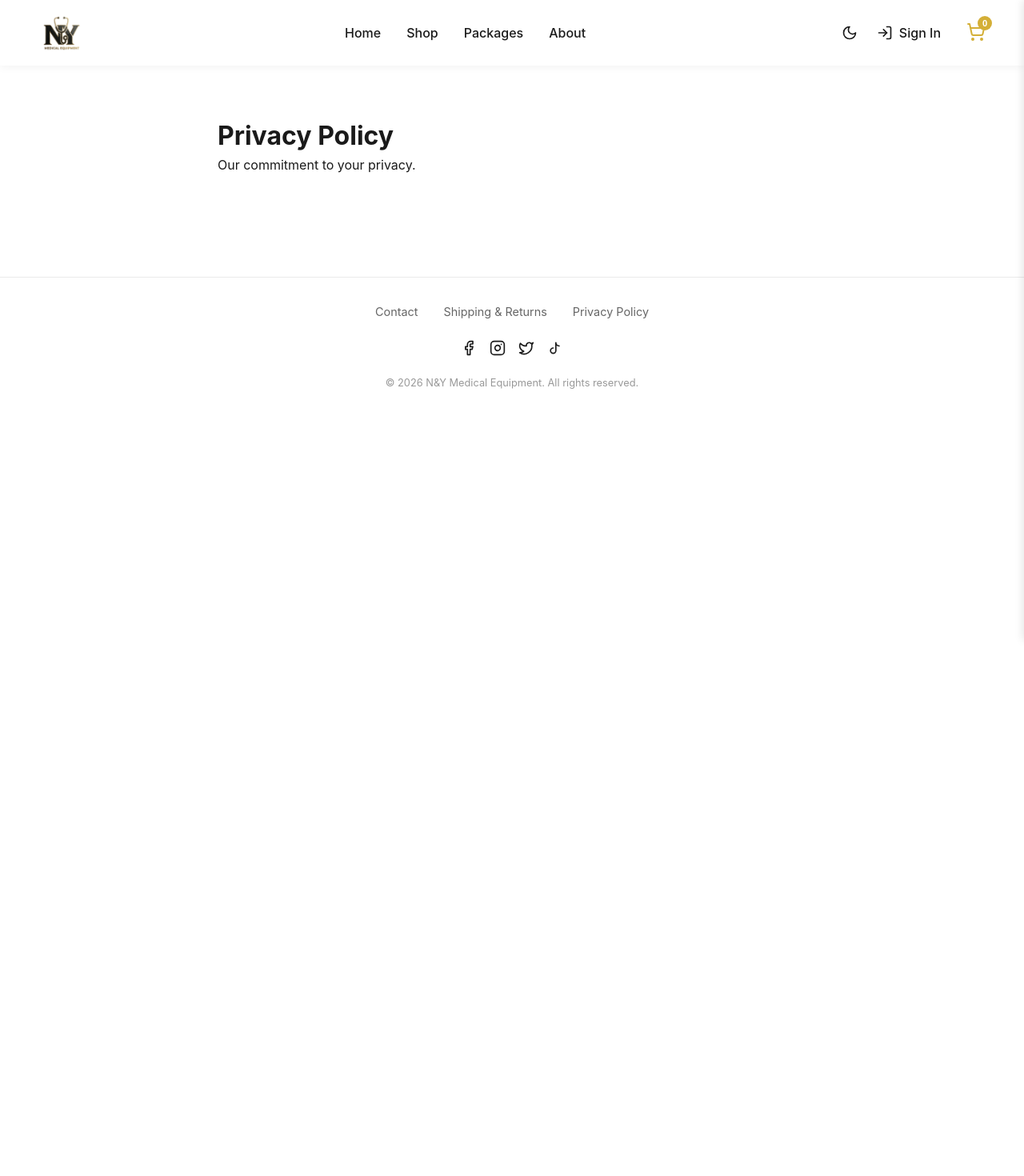
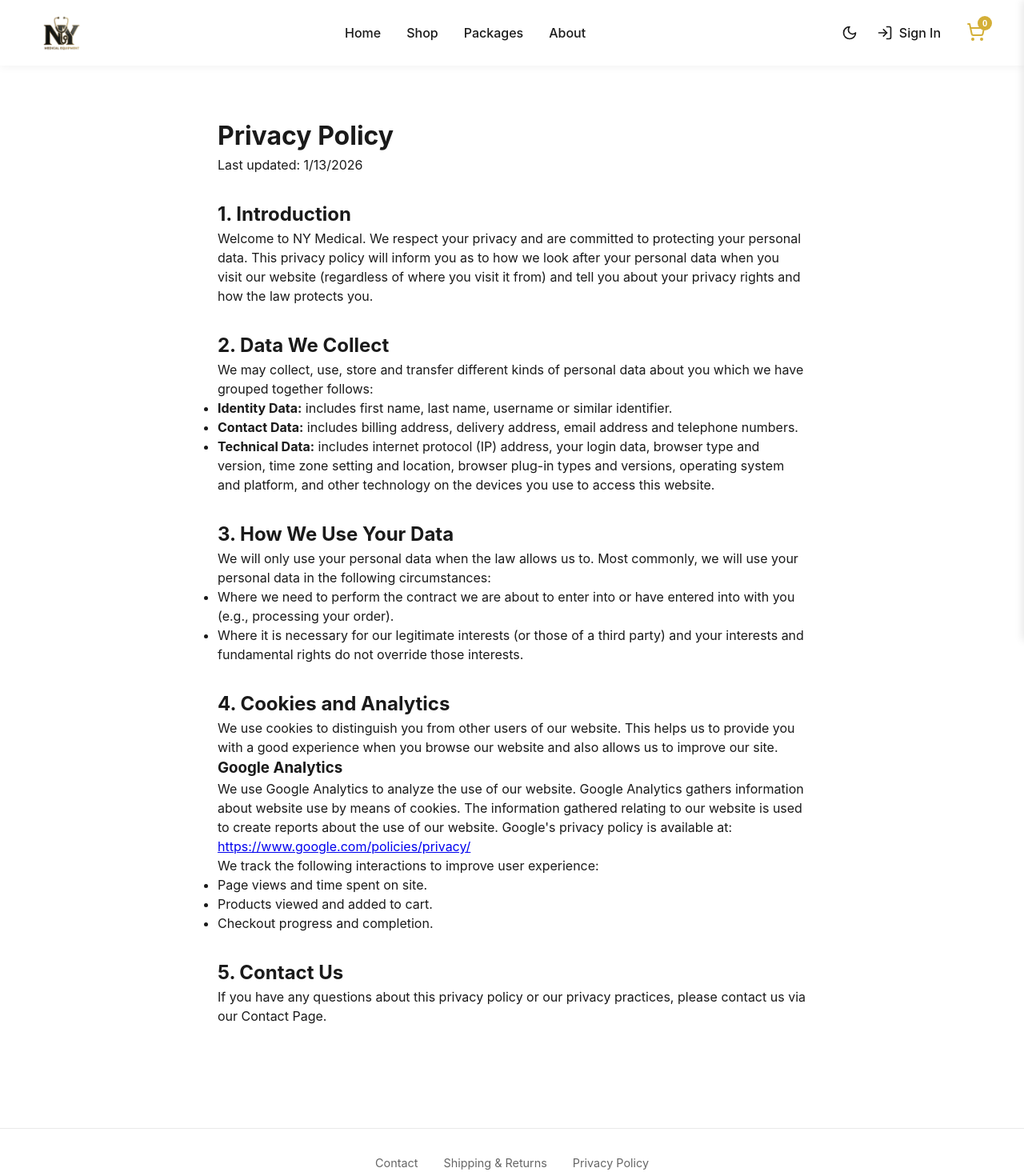
Before and after one commit to nymedical-eg/WebStoreFrontend, a React (Vite) app: page /privacy in a window 1280 px wide. Shown: the top 1470 px of the page at 80% size. Before the commit the page ends 800 px from the top, so only its background shows below. Built offline with nearby package versions, Linux system fonts and the light colour scheme.

Commit message:
Privacy policy Version 0

```diff
--- a/src/pages/PrivacyPolicyPage.jsx
+++ b/src/pages/PrivacyPolicyPage.jsx
@@ -2,7 +2,51 @@ const PrivacyPolicyPage = () => {
     return (
         <div style={{ padding: '4rem 2rem', maxWidth: '800px', margin: '0 auto' }}>
             <h1>Privacy Policy</h1>
-            <p>Our commitment to your privacy.</p>
+            <p>Last updated: {new Date().toLocaleDateString()}</p>
+
+            <section style={{ marginTop: '2rem' }}>
+                <h2>1. Introduction</h2>
+                <p>Welcome to NY Medical. We respect your privacy and are committed to protecting your personal data. This privacy policy will inform you as to how we look after your personal data when you visit our website (regardless of where you visit it from) and tell you about your privacy rights and how the law protects you.</p>
+            </section>
+
+            <section style={{ marginTop: '2rem' }}>
+                <h2>2. Data We Collect</h2>
+                <p>We may collect, use, store and transfer different kinds of personal data about you which we have grouped together follows:</p>
+                <ul>
+                    <li><strong>Identity Data:</strong> includes first name, last name, username or similar identifier.</li>
+                    <li><strong>Contact Data:</strong> includes billing address, delivery address, email address and telephone numbers.</li>
+                    <li><strong>Technical Data:</strong> includes internet protocol (IP) address, your login data, browser type and version, time zone setting and location, browser plug-in types and versions, operating system and platform, and other technology on the devices you use to access this website.</li>
+                </ul>
+            </section>
+
+            <section style={{ marginTop: '2rem' }}>
+                <h2>3. How We Use Your Data</h2>
+                <p>We will only use your personal data when the law allows us to. Most commonly, we will use your personal data in the following circumstances:</p>
+                <ul>
+                    <li>Where we need to perform the contract we are about to enter into or have entered into with you (e.g., processing your order).</li>
+                    <li>Where it is necessary for our legitimate interests (or those of a third party) and your interests and fundamental rights do not override those interests.</li>
+                </ul>
+            </section>
+
+            <section style={{ marginTop: '2rem' }}>
+                <h2>4. Cookies and Analytics</h2>
+                <p>We use cookies to distinguish you from other users of our website. This helps us to provide you with a good experience when you browse our website and also allows us to improve our site.</p>
+
+                <h3>Google Analytics</h3>
+                <p>We use Google Analytics to analyze the use of our website. Google Analytics gathers information about website use by means of cookies. The information gathered relating to our website is used to create reports about the use of our website. Google's privacy policy is available at: <a href="https://www.google.com/policies/privacy/" target="_blank" rel="noopener noreferrer">https://www.google.com/policies/privacy/</a></p>
+
+                <p>We track the following interactions to improve user experience:</p>
+                <ul>
+                    <li>Page views and time spent on site.</li>
+                    <li>Products viewed and added to cart.</li>
+                    <li>Checkout progress and completion.</li>
+                </ul>
+            </section>
+
+            <section style={{ marginTop: '2rem' }}>
+                <h2>5. Contact Us</h2>
+                <p>If you have any questions about this privacy policy or our privacy practices, please contact us via our Contact Page.</p>
+            </section>
         </div>
     );
 };
--- a/src/pages/SignInPage.jsx
+++ b/src/pages/SignInPage.jsx
@@ -73,7 +73,6 @@ const SignInPage = () => {
         } : {
             firstName: formData.firstName,
             lastName: formData.lastName,
-            email: formData.email,
             email: formData.email,
             phone: formData.phone,
             governorate: formData.governorate,
```
